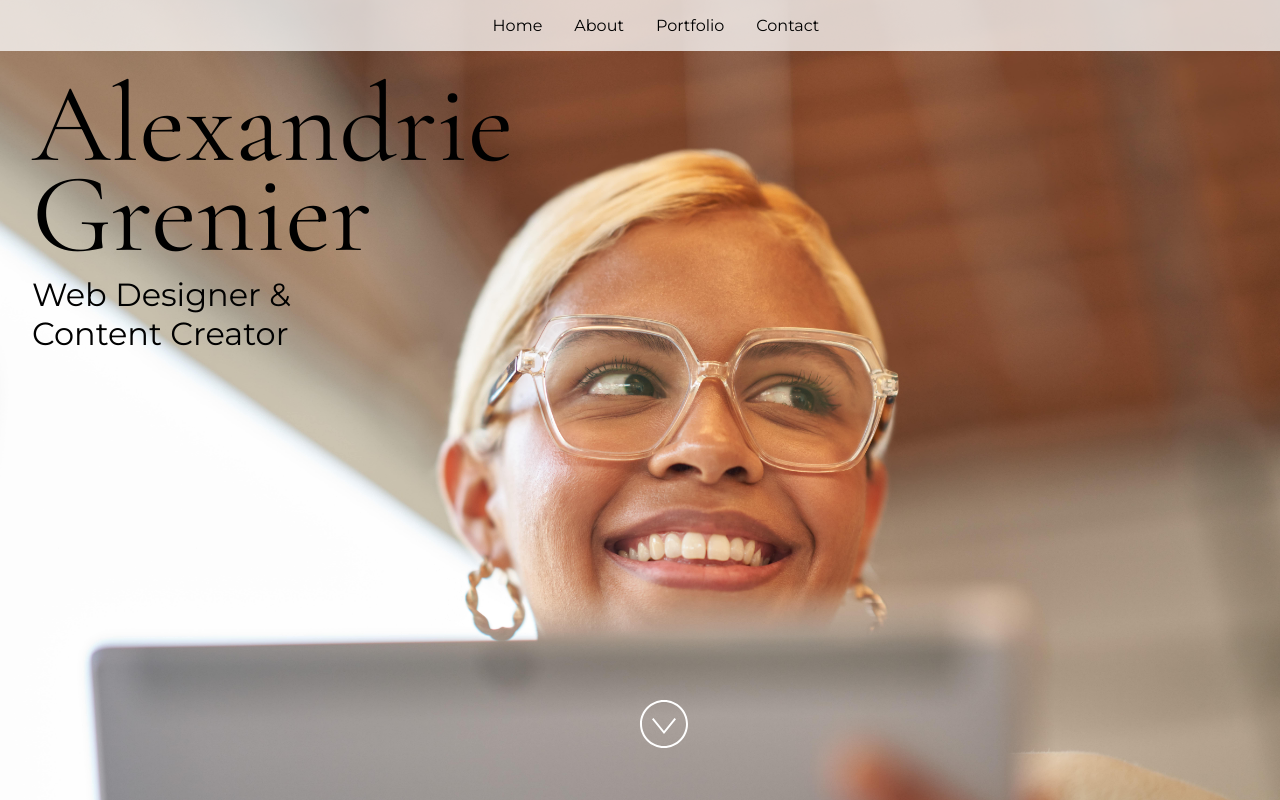
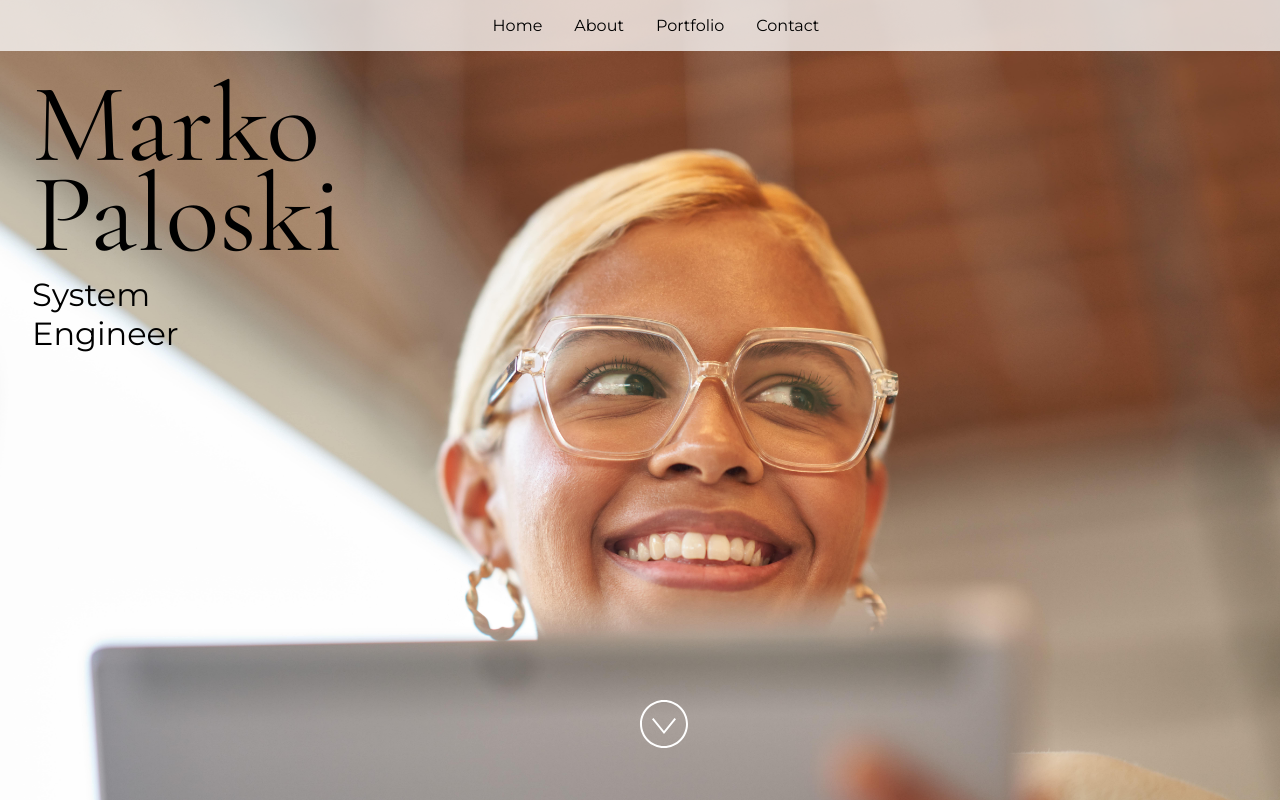
Before and after one commit to magicalturtle430/mpalo, a React (Vite) app: page / in a window 1280 px wide. Built offline with nearby package versions, Linux system fonts and the light colour scheme.

Commit message:
SiteProps info about myself

```diff
--- a/src/App.jsx
+++ b/src/App.jsx
@@ -24,15 +24,12 @@
  * If you don't have one of the social sites listed, leave it as an empty string.
  */
 const siteProps = {
-  name: "Alexandrie Grenier",
-  title: "Web Designer & Content Creator",
-  email: "alex@example.com",
-  gitHub: "microsoft",
-  instagram: "microsoft",
-  linkedIn: "satyanadella",
-  medium: "",
-  twitter: "microsoft",
-  youTube: "Code",
+  name: "Marko Paloski",
+  title: "System Engineer",
+  email: "marko.paloski@studentambassadors.com",
+  gitHub: "magicalturtle430",
+  linkedIn: "Marko Paloski",
+  twitter: "mpaloski",
 };
 
 const primaryColor = "#4E567E";
```
